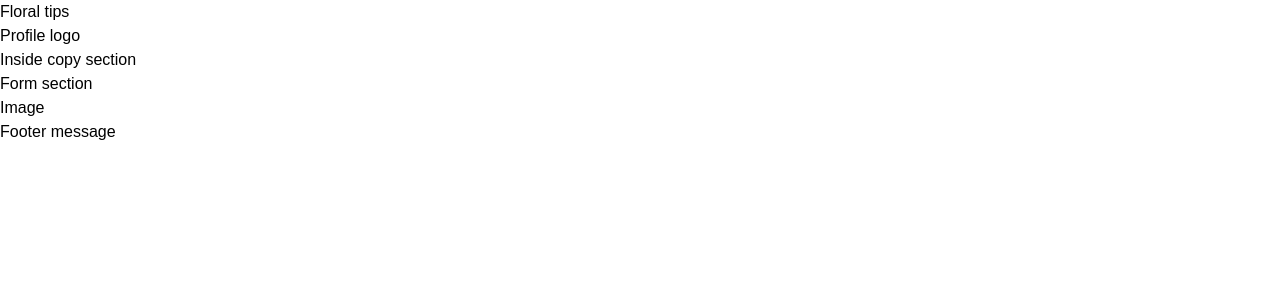
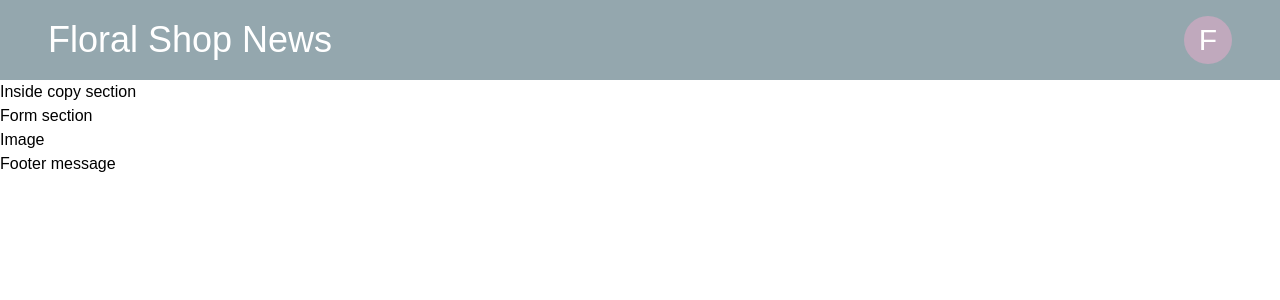
Before and after one commit to tinkereryorch/newsletter-landing-page, a Next.js app: page /landing_page in a window 1280 px wide. Shown: the top 300 px of the page. Built offline with nearby package versions, Linux system fonts and the light colour scheme; a web font is replaced by a local one.

Commit message:
Styled navbar

```diff
--- a/src/components/navbar.js
+++ b/src/components/navbar.js
@@ -1,14 +1,14 @@
 export default function NavBar() {
     return(
-        <nav>
-            <div className="nav-container">
-                <div>
-                    <p>Floral tips</p>
+        <nav className="bg-floral-gray font-sans text-4xl">
+            <section className="flex items-center justify-between px-12 py-4">
+                <div className="text-white logo">
+                    <p>Floral Shop News</p>
                 </div>
-                <div>
-                    <p>Profile logo</p>
+                <div className="w-12 h-12 rounded-full  bg-floral-purple flex justify-center items-center">
+                    <span className="text-white text-3xl">F</span>
                 </div>
-            </div>
+            </section>
         </nav>
     );
 }
```
